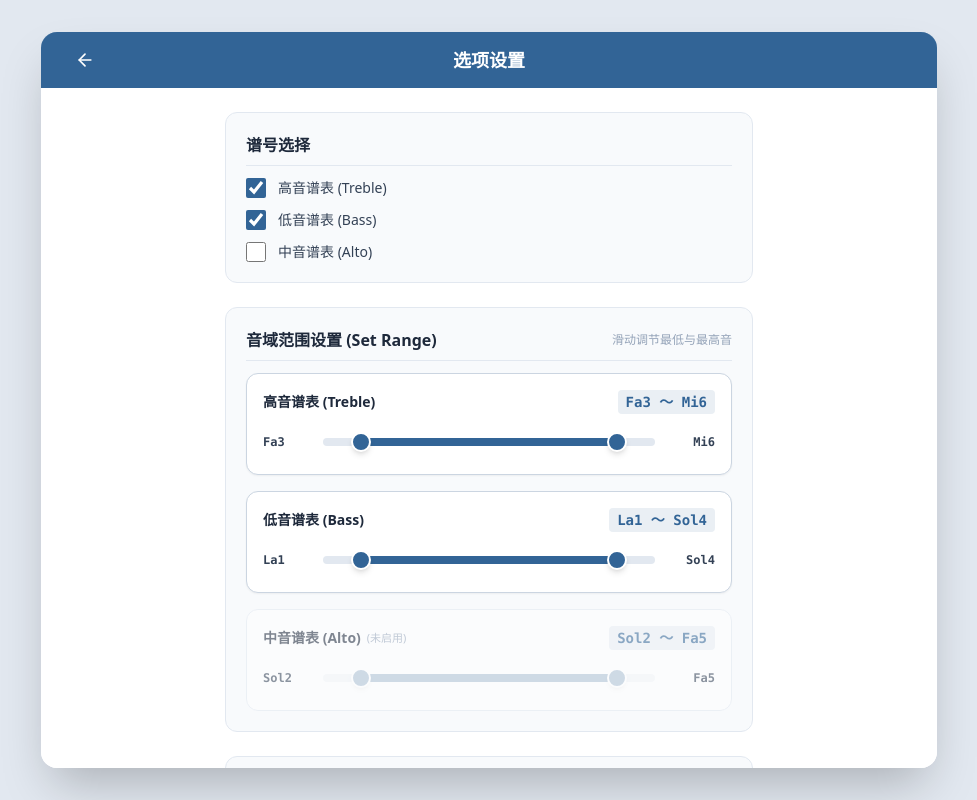
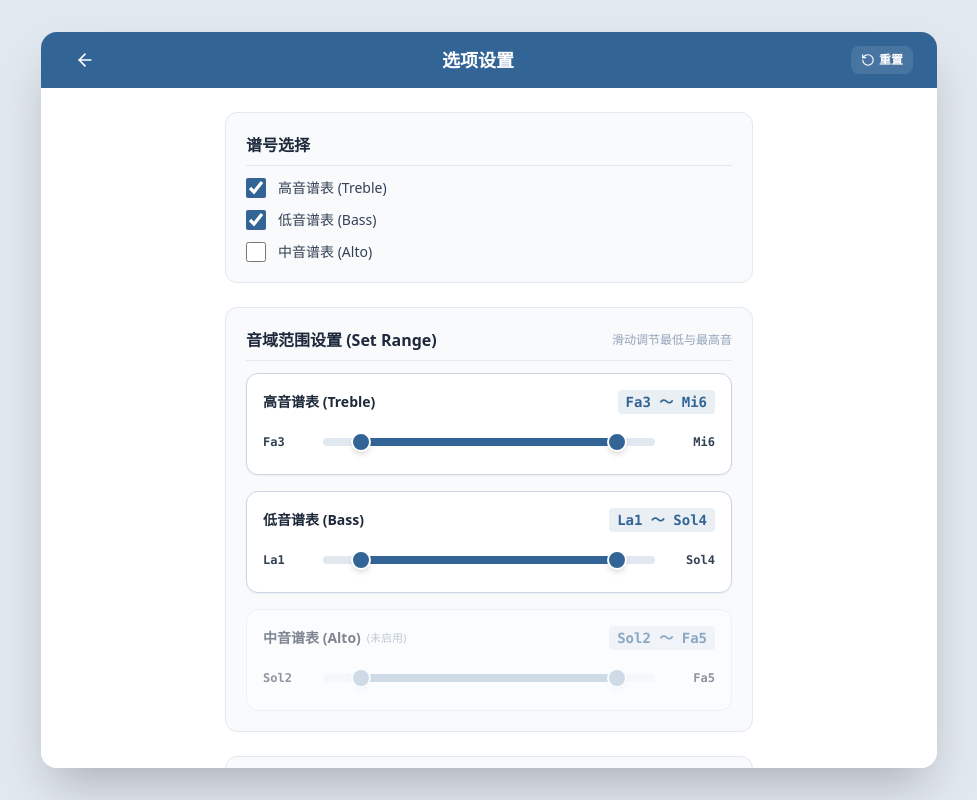
Before and after one commit to doucx/nota, a React (Vite) app: page / in a window 1280 px wide. Both pictures are taken after a click on the button "训练设置". Shown: the whole page, without its empty margins (151-1128 px from the left). Built offline with nearby package versions, Linux system fonts and the light colour scheme.

Commit message:
feat: 持久化训练器配置并在选项页添加重置设置功能

```diff
--- a/src/App.tsx
+++ b/src/App.tsx
@@ -5,7 +5,7 @@ import { StaffView } from '@/components/StaffView';
 import { StartScreen } from '@/components/StartScreen';
 import { StatsBar } from '@/components/StatsBar';
 import { SummaryModal } from '@/components/SummaryModal';
-import { DEFAULT_CLEF_RANGES } from '@/constants/clefs';
+import { DEFAULT_OPTIONS, loadSavedOptions, saveOptions } from '@/constants/options';
 import { useTrainer } from '@/hooks/useTrainer';
 import type { TrainerOptions } from '@/types';
 import type React from 'react';
@@ -13,20 +13,9 @@ import { useCallback, useState } from 'react';
 
 type ScreenMode = 'start' | 'training';
 
-const DEFAULT_OPTIONS: TrainerOptions = {
-  clefs: ['treble', 'bass'],
-  duration: 60,
-  naming: 'solfege-ti',
-  allowAccidentals: true,
-  accidentalsOnly: false,
-  sound: true,
-  errorDelay: 500,
-  ranges: DEFAULT_CLEF_RANGES,
-};
-
 export const App: React.FC = () => {
   const [screenMode, setScreenMode] = useState<ScreenMode>('start');
-  const [options, setOptions] = useState<TrainerOptions>(DEFAULT_OPTIONS);
+  const [options, setOptions] = useState<TrainerOptions>(() => loadSavedOptions());
   const [isOptionsOpen, setIsOptionsOpen] = useState(false);
   const [isSummaryOpen, setIsSummaryOpen] = useState(false);
 
@@ -63,6 +52,16 @@ export const App: React.FC = () => {
   const handleRestart = () => {
     setIsSummaryOpen(false);
     resetTrainer();
+  };
+
+  const handleChangeOptions = (newOptions: TrainerOptions) => {
+    setOptions(newOptions);
+    saveOptions(newOptions);
+  };
+
+  const handleResetOptions = () => {
+    setOptions(DEFAULT_OPTIONS);
+    saveOptions(DEFAULT_OPTIONS);
   };
 
   return (
@@ -102,7 +101,8 @@ export const App: React.FC = () => {
         <OptionsModal
           isOpen={isOptionsOpen}
           options={options}
-          onChangeOptions={setOptions}
+          onChangeOptions={handleChangeOptions}
+          onResetOptions={handleResetOptions}
           onClose={() => setIsOptionsOpen(false)}
         />
 
--- a/src/components/OptionsModal.tsx
+++ b/src/components/OptionsModal.tsx
@@ -1,7 +1,7 @@
 import { CLEF_RANGE_DEFINITIONS, DEFAULT_CLEF_RANGES } from '@/constants/clefs';
 import type { ClefType, NamingScheme, TrainerOptions } from '@/types';
 import { formatStep } from '@/utils/pitch';
-import { ArrowLeft } from 'lucide-react';
+import { ArrowLeft, RotateCcw } from 'lucide-react';
 import type React from 'react';
 import { useEffect, useRef, useState } from 'react';
 
@@ -248,6 +248,7 @@ interface OptionsModalProps {
   isOpen: boolean;
   options: TrainerOptions;
   onChangeOptions: (opts: TrainerOptions) => void;
+  onResetOptions: () => void;
   onClose: () => void;
 }
 
@@ -255,6 +256,7 @@ export const OptionsModal: React.FC<OptionsModalProps> = ({
   isOpen,
   options,
   onChangeOptions,
+  onResetOptions,
   onClose,
 }) => {
   if (!isOpen) return null;
@@ -314,7 +316,15 @@ export const OptionsModal: React.FC<OptionsModalProps> = ({
           <ArrowLeft className="w-5 h-5" />
         </button>
         <h2 className="text-lg font-bold">选项设置</h2>
-        <div className="w-10" />
+        <button
+          type="button"
+          onClick={onResetOptions}
+          title="恢复默认设置"
+          className="text-xs font-semibold px-2.5 py-1.5 rounded-lg bg-white/10 hover:bg-white/20 active:bg-white/30 transition-colors flex items-center gap-1 text-white"
+        >
+          <RotateCcw className="w-3.5 h-3.5" />
+          <span>重置</span>
+        </button>
       </header>
 
       <div className="flex-1 overflow-y-auto p-6 max-w-xl w-full mx-auto flex flex-col gap-6">
--- /dev/null
+++ b/src/constants/options.ts
@@ -0,0 +1,53 @@
+import { DEFAULT_CLEF_RANGES } from '@/constants/clefs';
+import type { TrainerOptions } from '@/types';
+
+export const STORAGE_KEY_OPTIONS = 'nota_trainer_options_v1';
+
+export const DEFAULT_OPTIONS: TrainerOptions = {
+  clefs: ['treble', 'bass'],
+  duration: 60,
+  naming: 'solfege-ti',
+  allowAccidentals: true,
+  accidentalsOnly: false,
+  sound: true,
+  errorDelay: 500,
+  ranges: DEFAULT_CLEF_RANGES,
+};
+
+/**
+ * 从 localStorage 读取已保存的选项配置；
+ * 若不存在或解析失败，则安全回退到默认设置，并对缺失字段进行补齐。
+ */
+export function loadSavedOptions(): TrainerOptions {
+  try {
+    const raw = localStorage.getItem(STORAGE_KEY_OPTIONS);
+    if (!raw) return DEFAULT_OPTIONS;
+
+    const parsed = JSON.parse(raw);
+    if (typeof parsed !== 'object' || parsed === null) {
+      return DEFAULT_OPTIONS;
+    }
+
+    return {
+      ...DEFAULT_OPTIONS,
+      ...parsed,
+      ranges: {
+        ...DEFAULT_OPTIONS.ranges,
+        ...(parsed.ranges ?? {}),
+      },
+    };
+  } catch {
+    return DEFAULT_OPTIONS;
+  }
+}
+
+/**
+ * 将选项配置持久化到 localStorage
+ */
+export function saveOptions(options: TrainerOptions): void {
+  try {
+    localStorage.setItem(STORAGE_KEY_OPTIONS, JSON.stringify(options));
+  } catch {
+    // 忽略无痕模式或配额超限异常
+  }
+}
```
